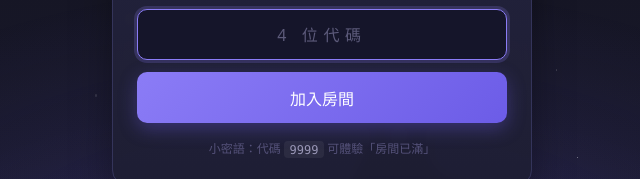
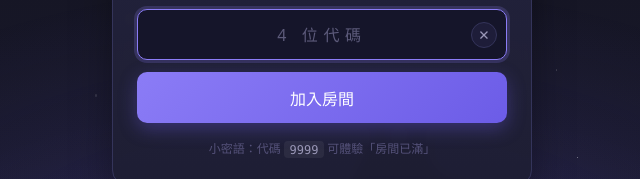
Before and after one commit to mille22554/WolfGame, a website: page ubuntu-web/index.html in a window 1280 px wide. Both pictures are taken after a click on the button "加入房間". Shown: the part 488-667 px from the top of the page, 318-958 px from the left. Drawn offline with Linux system fonts and the light colour scheme.

Commit message:
Fix: allow canceling out of the join flow
Once 加入房間 was clicked the 建立房間 button was hidden and the code input
took its place, but there was no way back to the initial state. Add a small
✕ button inside the right edge of the code input (absolutely positioned, so
it takes no grid space and the vertical layout never shifts). It appears when
the join flow opens and calls resetHome() to restore 建立房間 and clear the
code; resetHome() now also hides it so leave/overlay-cancel stay consistent.
Bump assets to ?v=8.

```diff
--- a/ubuntu-web/app.js
+++ b/ubuntu-web/app.js
@@ -63,11 +63,12 @@ function showPage(name) {
 // 「加入房間」流程是否已展開（第一次點擊展開代碼欄，第二次點擊才送出）
 let joinOpen = false;
 
-// 回首頁時重置為乾淨的初始狀態：顯示建立按鈕、隱藏並清空代碼欄
+// 回首頁時重置為乾淨的初始狀態：顯示建立按鈕、隱藏並清空代碼欄、隱藏取消按鈕
 function resetHome() {
   joinOpen = false;
   $('#btn-create').hidden = false;
   $('#join-code-slot').hidden = true;
+  $('#btn-cancel-join').hidden = true;
   $('#join-code').value = '';
 }
 
@@ -234,6 +235,7 @@ function init() {
       joinOpen = true;
       $('#btn-create').hidden = true;
       $('#join-code-slot').hidden = false;
+      $('#btn-cancel-join').hidden = false;
       $('#join-code').focus();
       return;
     }
@@ -259,6 +261,9 @@ function init() {
     const clean = e.target.value.replace(/\D/g, '').slice(0, 4);
     if (clean !== e.target.value) e.target.value = clean;
   });
+
+  // 取消加入流程 → 返回初始畫面
+  $('#btn-cancel-join').addEventListener('click', resetHome);
 
   // 離開房間 → 回首頁（重置加入流程）
   $('#btn-leave').addEventListener('click', () => {
--- a/ubuntu-web/index.html
+++ b/ubuntu-web/index.html
@@ -5,7 +5,7 @@
   <meta name="viewport" content="width=device-width, initial-scale=1.0">
   <title>狼人殺 · Werewolf Online</title>
   <!-- v=4：cache-busting，讓 Cloudflare 邊緣快取失效、拿到最新 CSS/JS -->
-  <link rel="stylesheet" href="style.css?v=6">
+  <link rel="stylesheet" href="style.css?v=8">
 </head>
 <body>
 
@@ -67,6 +67,9 @@
             <input type="text" id="join-code" maxlength="4" inputmode="numeric"
                    placeholder="4 位代碼" class="code-input"
                    autocomplete="off" aria-label="房間代碼">
+            <!-- 取消加入：代碼框右側的小 ✕，點擊返回初始畫面 -->
+            <button type="button" class="btn btn-ghost" id="btn-cancel-join" hidden
+                    title="取消" aria-label="取消加入，返回初始畫面">✕</button>
           </div>
           <button class="btn btn-primary" id="btn-join">加入房間</button>
         </div>
@@ -160,6 +163,6 @@
     </div>
   </div>
 
-  <script src="app.js?v=6"></script>
+  <script src="app.js?v=8"></script>
 </body>
 </html>
--- a/ubuntu-web/style.css
+++ b/ubuntu-web/style.css
@@ -335,6 +335,32 @@ body {
 .join-code-slot input:focus {
   border-color: var(--accent);
   box-shadow: 0 0 0 3px rgba(139, 124, 246, 0.2);
+}
+
+/* 取消加入：代碼框右緣的小 ✕（absolute 定位，出現／消失不佔版面、零位移） */
+.join-code-slot { position: relative; }
+#btn-cancel-join {
+  position: absolute;
+  top: 50%;
+  right: 10px;
+  transform: translateY(-50%);
+  width: 26px;
+  height: 26px;
+  padding: 0;
+  display: grid;
+  place-items: center;
+  border: 1px solid var(--border);
+  border-radius: 50%;
+  background: rgba(139, 124, 246, 0.08);
+  color: var(--text-dim);
+  font-size: 0.85rem;
+  line-height: 1;
+  transition: color 0.18s, border-color 0.18s, background 0.18s;
+}
+#btn-cancel-join:hover {
+  color: var(--text);
+  border-color: var(--accent);
+  background: rgba(139, 124, 246, 0.18);
 }
 
 /* 代碼輸入框出現／建立按鈕回來：輕微滑入過渡 */
```
